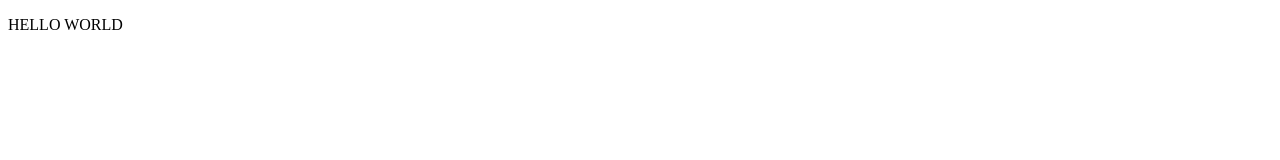
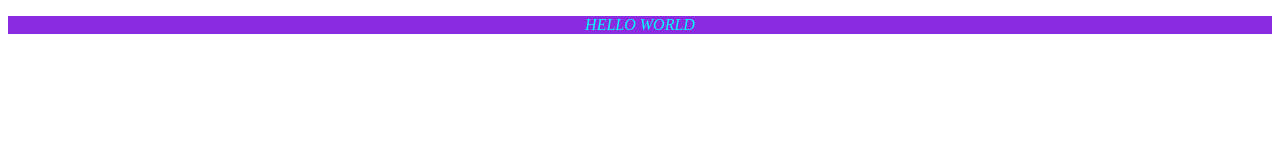
Before and after one commit to ankit404k/Demo-file, a plain HTML site: page index.html in a window 1280 px wide. Drawn offline with Linux system fonts and the light colour scheme.

Commit message:
a style added

```diff
--- a/index.html
+++ b/index.html
@@ -4,6 +4,7 @@
     <meta charset="UTF-8">
     <meta name="viewport" content="width=device-width, initial-scale=1.0">
     <title>Document</title>
+    <link rel="stylesheet" href="style.css">
 </head>
 <body>
     <p>HELLO WORLD</p>
--- /dev/null
+++ b/style.css
@@ -0,0 +1,6 @@
+p{
+    background-color: blueviolet;
+    text-align: center;
+    font-style: italic;
+    color: aqua;
+}
```
